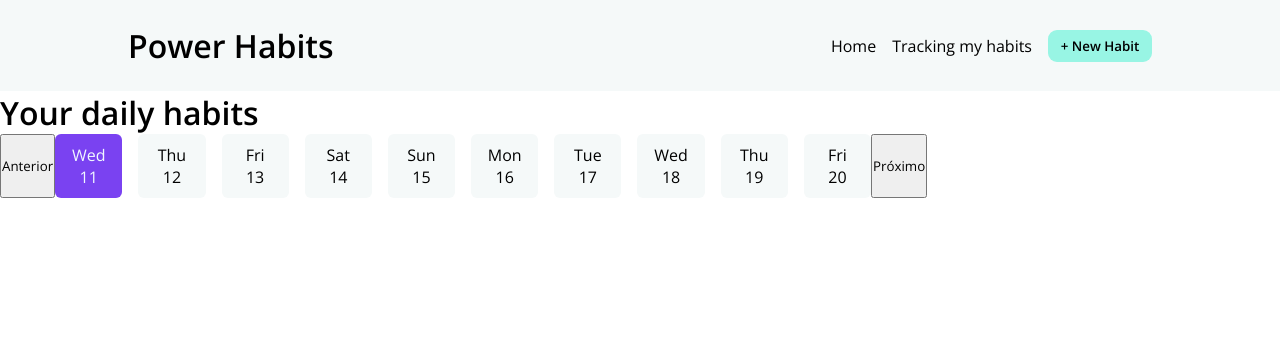
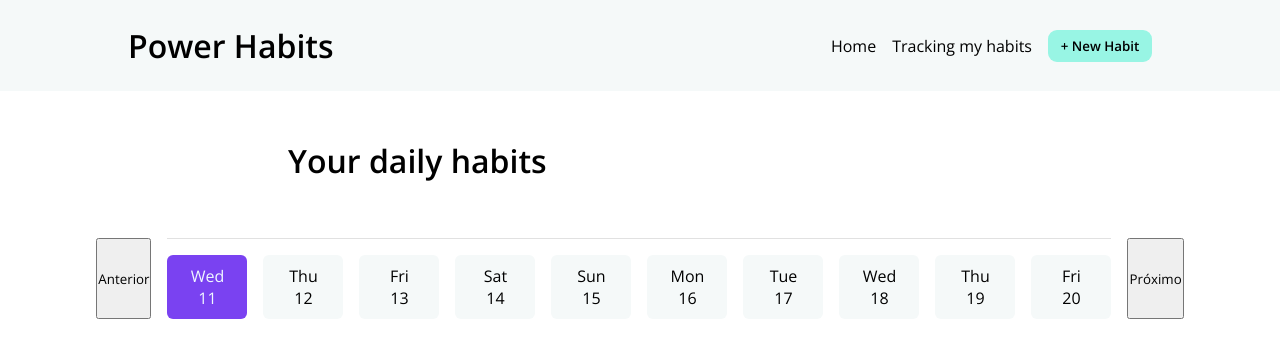
Before and after one commit to 1ZOD/Front_avaliacao, a Next.js app: page /daily_habits/daily_habits in a window 1280 px wide. Shown: the top 358 px of the page. Built offline with nearby package versions, Linux system fonts and the light colour scheme.

Commit message:
hotfix carrosel

```diff
--- a/src/pages/daily_habits/daily_habits.tsx
+++ b/src/pages/daily_habits/daily_habits.tsx
@@ -10,13 +10,14 @@ export default function Daily() {
         <title>Daily Habits</title>
       </Head>
       <div>
-        <Title>
-          <span>Your daily habits</span>
-        </Title>
-
-        <MyCalendar/>
-
-        {/* <Link href="/">Home</Link> */}
+        <div className="container-title">
+            <Title>
+            <span>Your daily habits</span>
+            </Title>
+        </div>
+        <div className="container-calendario">
+            <MyCalendar/>
+        </div>
       </div>
     </>
   );
--- a/src/styles/calendario/calendario.css
+++ b/src/styles/components/calendario/calendario.css
@@ -1,10 +1,13 @@
 .carousel-container{
     display: flex;
     padding-bottom: 1rem;
+    column-gap: 1rem;
 }
 .carousel{
+    padding-top: 1rem;
     display: flex;
     column-gap: 1rem;
+    border-top: 1px solid rgba(0, 0, 0, 0.116);
 }
 
 .carousel-item{
@@ -12,7 +15,7 @@
     align-items: center;
     display: flex;
     background-color: #f5f9f9;;
-    width: 4.2rem;
+    width: 5rem;
     height: 4rem;
     border-radius: 6px;
     color: rgb(0, 0, 0);
--- /dev/null
+++ b/src/styles/pages/daily_habits.css
@@ -0,0 +1,11 @@
+.container-title{
+    display: flex;
+    padding-left: 18rem;
+    padding-bottom: 3.5rem;
+    padding-top: 3rem;
+}
+
+.container-calendario{
+    display: flex;
+    justify-content: center;
+}
```
Also changed, not shown: src/pages/_app.tsx (+5 -4 lines), src/styles/components/button/button.css (renamed from src/styles/button/button.css), src/styles/components/nav_style/nav_bar.css (renamed from src/styles/nav_style/nav_bar.css), src/styles/components/title/title.css (renamed from src/styles/title/title.css).
